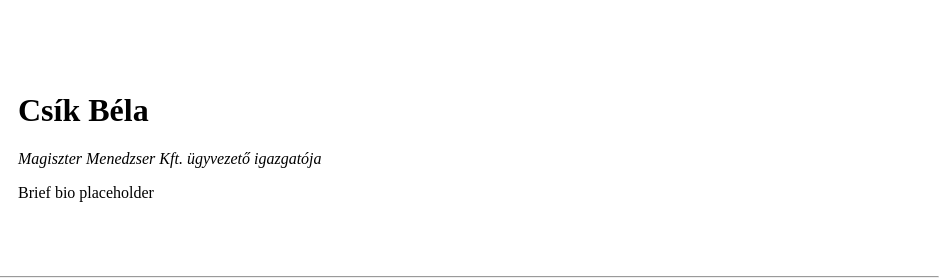
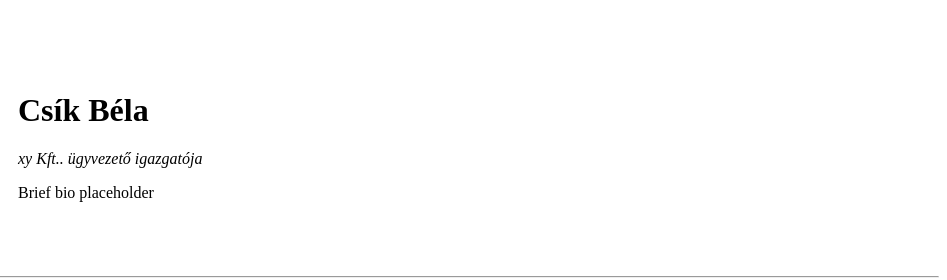
Before and after one commit to zmarcell/cv, a plain HTML site: page index.html in a window 1280 px wide. Shown: the top 280 px of the page, 333-1280 px from the left. Drawn offline with Linux system fonts and the light colour scheme.

Commit message:
Update index.html

```diff
--- a/index.html
+++ b/index.html
@@ -14,7 +14,7 @@
         <td>
           <h1>Csík Béla</h1>
 
-          <p><em>Magiszter Menedzser Kft. ügyvezető igazgatója</em></p>
+          <p><em>xy Kft.. ügyvezető igazgatója</em></p>
 
           <p>Brief bio placeholder</p>
         </td>
```
